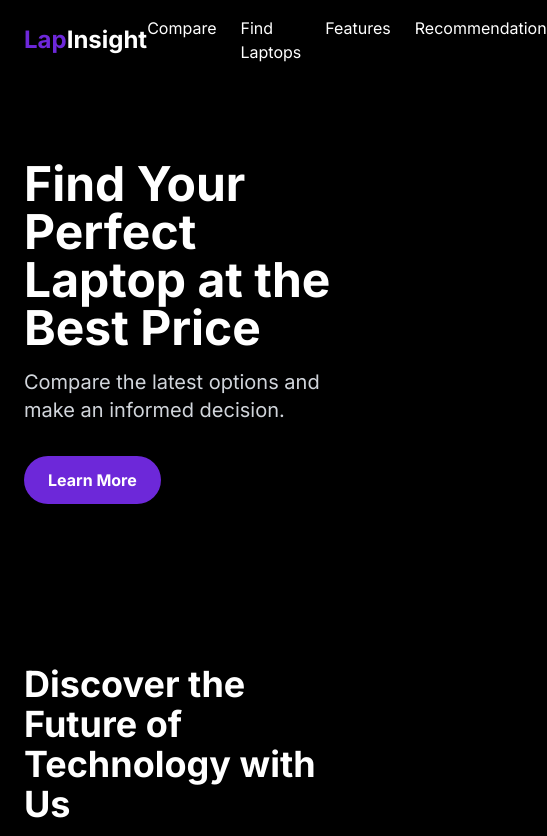
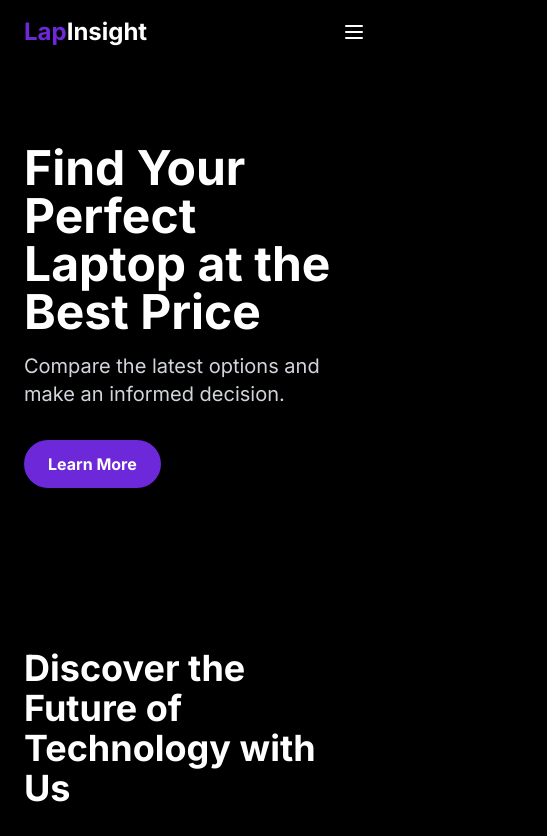
Before and after one commit to Panda-Abhisek/LapInsight, a Next.js app: page / in a window 390 px wide. Shown: the top 836 px of the page, 547 px wide, since content can reach past the window. Built offline with nearby package versions, Linux system fonts and the light colour scheme.

Commit message:
make header component responsive for tablet and phone screen

```diff
--- a/package.json
+++ b/package.json
@@ -10,6 +10,7 @@
   },
   "dependencies": {
     "@heroicons/react": "^2.1.5",
+    "lucide-react": "^0.454.0",
     "next": "15.0.1",
     "react": "^18.3.1",
     "react-dom": "^18.3.1"
--- a/src/components/Header.jsx
+++ b/src/components/Header.jsx
@@ -1,48 +1,62 @@
-import React from 'react'
+'use client'
+
+import React, { useState } from 'react'
 import Link from 'next/link'
+import { Menu, X } from 'lucide-react'
 
 export default function Header() {
+  const [isMenuOpen, setIsMenuOpen] = useState(false)
+
+  const toggleMenu = () => {
+    setIsMenuOpen(!isMenuOpen)
+  }
+
   return (
-    <header className="bg-black py-4 px-6 flex justify-between items-center">
+    <header className="bg-black py-4 px-6">
+      <div className="flex justify-between items-center">
         <Link href="/" className="text-2xl font-bold text-purple-700">
           Lap<span className="text-white">Insight</span>
         </Link>
-      <nav>
+        <nav className="hidden md:block">
           <ul className="flex space-x-6">
-          <li>
-            <Link
-              href="/compare"
-              className="text-white hover:text-purple-700 transition-colors"
-            >
-              Compare
-            </Link>
-          </li>
-          <li>
-            <Link
-              href="/find-laptops"
-              className="text-white hover:text-purple-700 transition-colors"
-            >
-              Find Laptops
-            </Link>
-          </li>
-          <li>
-            <Link
-              href="/features"
-              className="text-white hover:text-purple-700 transition-colors"
-            >
-              Features
-            </Link>
-          </li>
-          <li>
-            <Link
-              href="/recommendation"
-              className="text-white hover:text-purple-700 transition-colors"
-            >
-              Recommendation
-            </Link>
-          </li>
+            <NavItem href="/compare">Compare</NavItem>
+            <NavItem href="/find-laptops">Find Laptops</NavItem>
+            <NavItem href="/features">Features</NavItem>
+            <NavItem href="/recommendation">Recommendation</NavItem>
           </ul>
         </nav>
+        <button
+          className="md:hidden text-white focus:outline-none"
+          onClick={toggleMenu}
+          aria-label={isMenuOpen ? "Close menu" : "Open menu"}
+        >
+          {isMenuOpen ? <X size={24} /> : <Menu size={24} />}
+        </button>
+      </div>
+      {isMenuOpen && (
+        <nav className="mt-4 md:hidden">
+          <ul className="flex flex-col space-y-2">
+            <NavItem href="/compare" onClick={toggleMenu}>Compare</NavItem>
+            <NavItem href="/find-laptops" onClick={toggleMenu}>Find Laptops</NavItem>
+            <NavItem href="/features" onClick={toggleMenu}>Features</NavItem>
+            <NavItem href="/recommendation" onClick={toggleMenu}>Recommendation</NavItem>
+          </ul>
+        </nav>
+      )}
     </header>
   )
 }
+
+function NavItem({ href, children, onClick }) {
+  return (
+    <li>
+      <Link
+        href={href}
+        className="text-white hover:text-purple-700 transition-colors"
+        onClick={onClick}
+      >
+        {children}
+      </Link>
+    </li>
+  )
+}
```
Also changed, not shown: 1 other file (tests, documents, lock files or other folders). Lines whose indentation alone changed are shown as unchanged.
